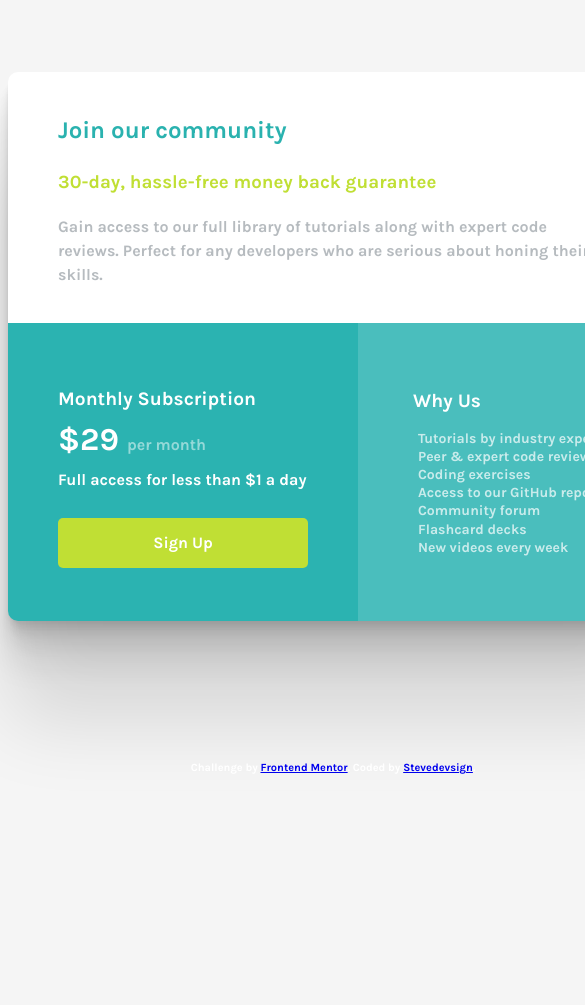
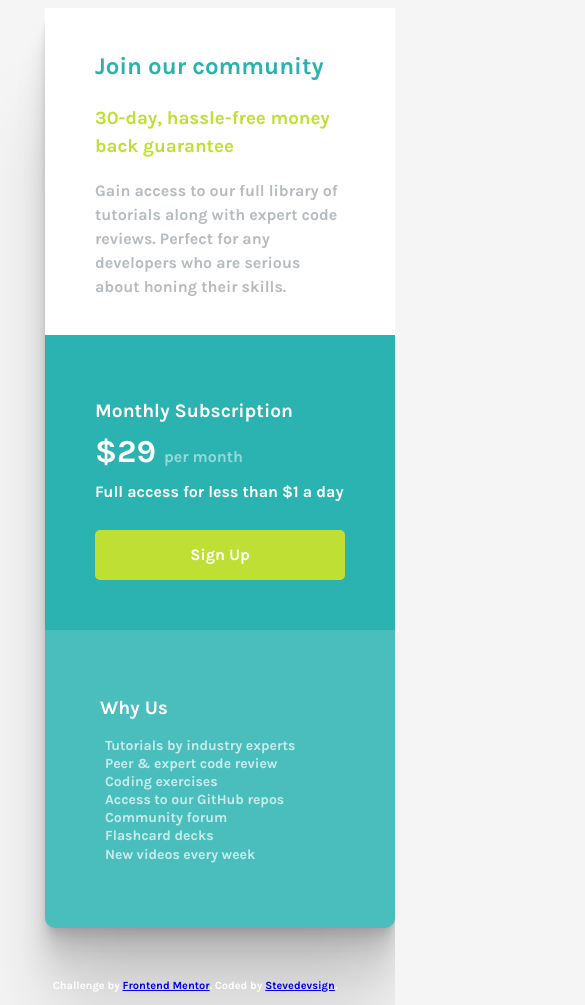
Before and after one commit to stevedevsign/front-end-mentor-challenge, a plain HTML site: page index.html in a window 390 px wide. Shown: the top 1005 px of the page, 585 px wide, since content can reach past the window. Before the commit the page ends 860 px from the top, so only its background shows below. Drawn offline with Linux system fonts and the light colour scheme.

Commit message:
Update main.css
update media queries

```diff
--- a/styles/main.css
+++ b/styles/main.css
@@ -19,9 +19,10 @@ body {
 }
 
 .container {
+    max-width: 1100px;
+    margin: 0 auto;
     display: flex;
     border-radius: 10px;
-    background: white;
     width: 650px;
 }
 
@@ -36,6 +37,7 @@ body {
 
 .head-card {
     padding: 20px 50px;
+    background: white;
 }
 
 .head-card h2 {
@@ -125,3 +127,27 @@ ul {
     font-size: 11px;
     text-align: center;
 }
+
+@media(max-width: 768px) {
+
+    .container{
+        width: 300px;
+    }
+
+    .card {
+        grid-template-rows: 1fr;
+    }
+    .body-card{
+        grid-template-columns: 1fr;
+    }
+    .right-card {
+        border-bottom-left-radius: 10px;
+    }
+    .left-card {
+        border-bottom-left-radius: 0;
+    }
+
+    .attribution {
+        margin-top: 50px;
+    }
+}
```
